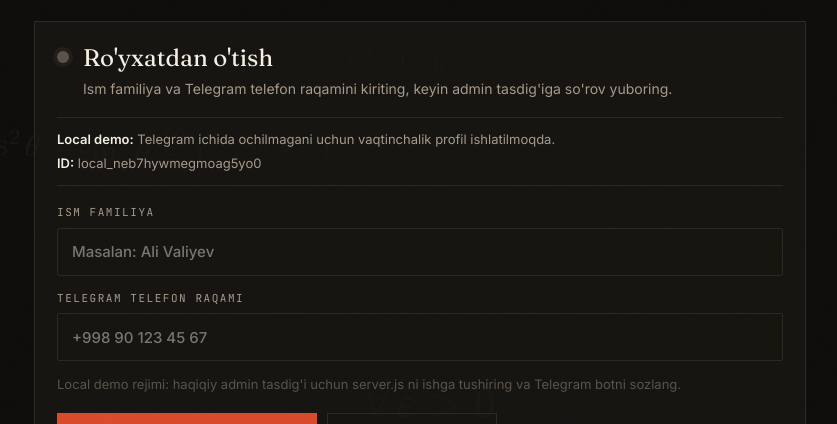
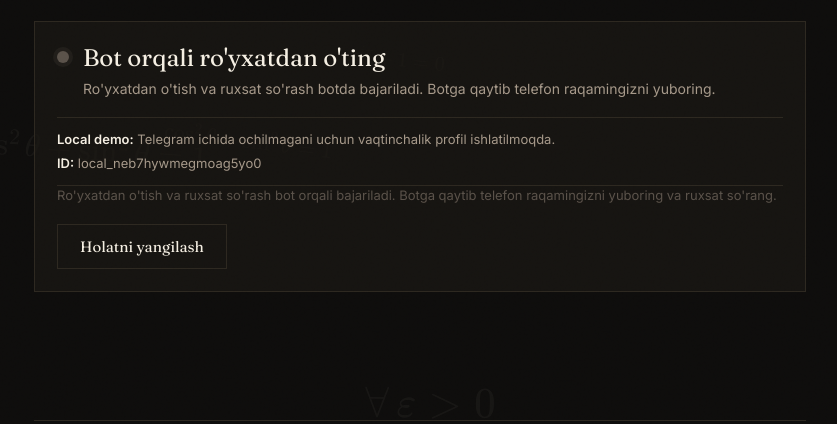
Before and after one commit to GeekCraft-Solution/quizbot, a website: page index.html in a window 1280 px wide. Shown: the part 366-790 px from the top of the page, without its empty margins (220-1057 px from the left). Drawn offline with nearby package versions, Linux system fonts and the light colour scheme.

Commit message:
Update access form and status messages for improved user guidance

```diff
--- a/index.html
+++ b/index.html
@@ -1652,7 +1652,10 @@ window.MathJax = {
           <span><strong>Telegram:</strong> aniqlanmoqda</span>
         </div>
 
-        <form class="access-form" id="registrationForm">
+        <div class="form-note" id="accessFormNote">
+          Ro'yxatdan o'tish va ruxsat so'rash bot orqali bajariladi. Botda telefon raqamingizni yuboring va admin tasdig'ini kuting.
+        </div>
+        <form class="access-form" id="registrationForm" style="display:none">
           <div class="field">
             <label for="fullNameInput">Ism familiya</label>
             <input id="fullNameInput" name="fullName" autocomplete="name" placeholder="Masalan: Ali Valiyev" required>
@@ -1661,13 +1664,13 @@ window.MathJax = {
             <label for="phoneInput">Telegram telefon raqami</label>
             <input id="phoneInput" name="phone" autocomplete="tel" inputmode="tel" placeholder="+998 90 123 45 67" required>
           </div>
-          <div class="form-note" id="accessFormNote">
+          <div class="form-note" id="legacyAccessFormNote">
             Botda kontakt yuborilgan bo'lsa, server bu raqamni avtomatik saqlaydi. Bu maydon web orqali ochilganda zaxira ro'yxatdan o'tish uchun.
           </div>
         </form>
 
         <div class="access-actions">
-          <button class="start-btn compact" id="requestAccessBtn" type="button">
+          <button class="start-btn compact" id="requestAccessBtn" type="button" style="display:none">
             <div>
               <span>Ruxsat so'rash</span>
               <div class="start-subtext">Admin tasdig'iga yuboriladi</div>
@@ -2076,8 +2079,8 @@ const accessState = {
 };
 
 const STATUS_COPY = {
-  new: { title: "Ro'yxatdan o'tish", text: "Ism familiya va Telegram telefon raqamini kiriting, keyin admin tasdig'iga so'rov yuboring." },
-  pending: { title: "So'rov yuborildi", text: "Admin tasdiqlashi kutilmoqda. Holatni yangilash tugmasi orqali tekshirishingiz mumkin." },
+  new: { title: "Bot orqali ro'yxatdan o'ting", text: "Ro'yxatdan o'tish va ruxsat so'rash botda bajariladi. Botga qaytib telefon raqamingizni yuboring." },
+  pending: { title: "So'rov kutilyapti", text: "Admin tasdiqlashi kutilmoqda. Holatni yangilash tugmasi orqali tekshirishingiz mumkin." },
   approved: { title: "Ruxsat berildi", text: "Admin test dasturidan foydalanishga ruxsat berdi. Endi savollarni ishlashingiz mumkin." },
   blocked: { title: "Ruxsat bekor qilingan", text: "Admin test dasturidan foydalanishni cheklagan. Qayta ruxsat uchun administrator bilan bog'laning." },
   admin: { title: "Admin rejimi", text: "Foydalanuvchilar so'rovlarini ko'rish, tasdiqlash va bekor qilish mumkin." },
@@ -2347,19 +2350,23 @@ function renderAccessGate(statusOverride) {
   const openTestsBtn = $('#openTestsBtn');
   const openAdminBtn = $('#openAdminBtn');
   const note = $('#accessFormNote');
-  const canRequest = !isAdmin && (!user || user.status === 'new');
-  const isBlocked = user && user.status === 'blocked';
   const isApproved = user && user.status === 'approved';
 
-  form.style.display = isApproved || isAdmin ? 'none' : 'grid';
-  requestBtn.style.display = isApproved || isAdmin ? 'none' : 'flex';
-  requestBtn.disabled = !canRequest || isBlocked;
-  requestBtn.querySelector('span').textContent = user && user.status === 'pending' ? "So'rov yuborilgan" : "Ruxsat so'rash";
+  if (form) form.style.display = 'none';
+  if (requestBtn) requestBtn.style.display = 'none';
   openTestsBtn.style.display = isApproved || isAdmin ? 'inline-flex' : 'none';
   openAdminBtn.style.display = isAdmin ? 'inline-flex' : 'none';
-  note.textContent = shouldUseBackend()
-    ? "Botdan yuborilgan kontakt backendda saqlanadi. Bu maydonlar profilni yangilash uchun ham ishlaydi."
-    : "Local demo rejimi: haqiqiy admin tasdig'i uchun server.js ni ishga tushiring va Telegram botni sozlang.";
+  if (note) {
+    if (isApproved || isAdmin) {
+      note.textContent = "Ruxsat tasdiqlangan. Testlarni ishlashingiz mumkin.";
+    } else if (user && user.status === 'pending') {
+      note.textContent = "So'rovingiz admin tasdig'ini kutmoqda. Botdagi xabarni kuzatib boring yoki holatni yangilang.";
+    } else if (user && user.status === 'blocked') {
+      note.textContent = "Foydalanish cheklangan. Administrator bilan bot orqali bog'laning.";
+    } else {
+      note.textContent = "Ro'yxatdan o'tish va ruxsat so'rash bot orqali bajariladi. Botga qaytib telefon raqamingizni yuboring va ruxsat so'rang.";
+    }
+  }
 }
 
 async function refreshAccessState(options = {}) {
```
